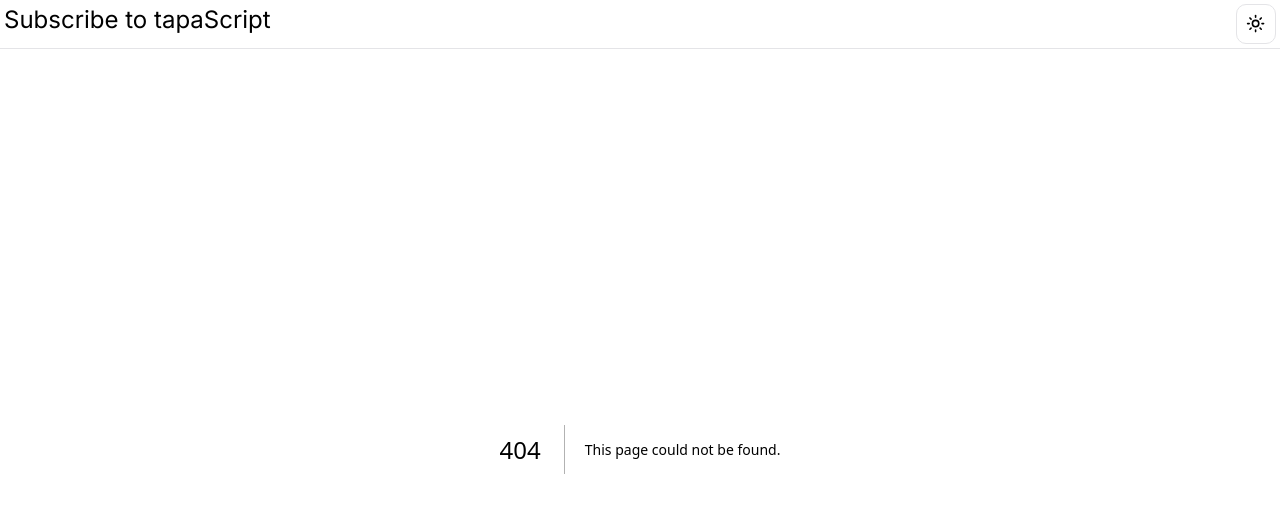
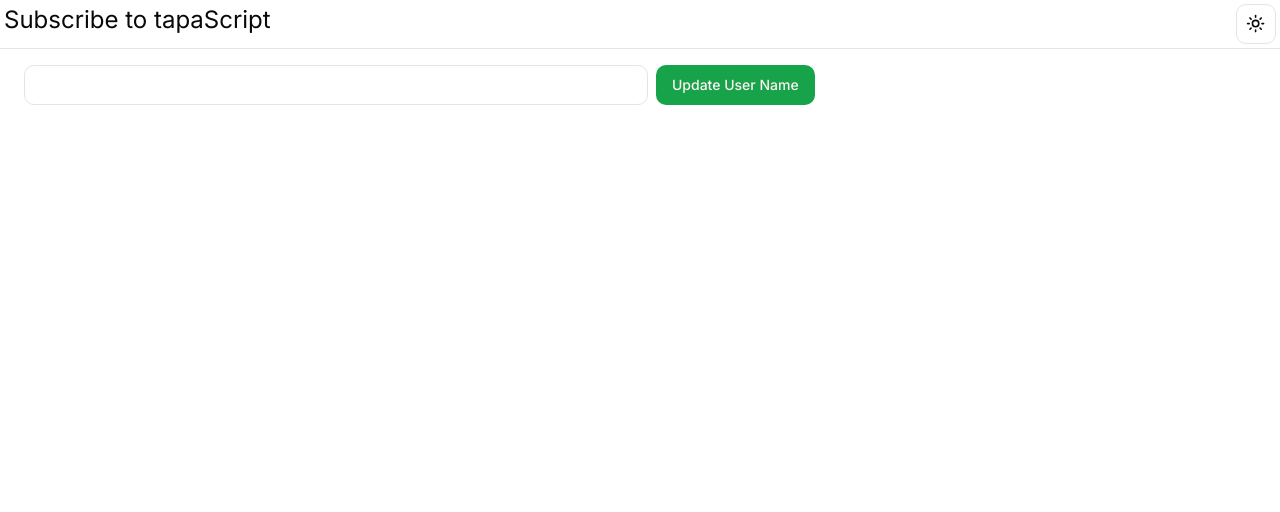
Before and after one commit to atapas/nextjs-email, a Next.js app: page /extra-args in a window 1280 px wide. Before the commit this address had no page. Shown: the top 512 px of the page. Built offline with nearby package versions, Linux system fonts and the light colour scheme.

Commit message:
(feat) Added code for extra args video

```diff
--- /dev/null
+++ b/app/actions/user.js
@@ -0,0 +1,15 @@
+"use server"
+
+import { Subscriber } from "@/models/subs-model";
+
+export async function updateUser(userId, formData) {
+  console.log(userId);
+  const name = formData.get('name');
+  console.log(name);
+  try {
+    await Subscriber.findByIdAndUpdate(userId, {name: name})
+  } catch (err) {
+    console.error(err);
+    throw new Error(err.message);
+  }
+}
--- /dev/null
+++ b/app/extra-args/page.js
@@ -0,0 +1,7 @@
+import UserForm from "@/components/user-form";
+
+const ExtraArgsDemo = () => {
+  return <UserForm userId={"6673dd0dc6ceaa8f5cc11b9e"} />;
+};
+
+export default ExtraArgsDemo;
--- a/app/layout.js
+++ b/app/layout.js
@@ -9,7 +9,7 @@ import { Toaster } from "@/components/ui/sonner"
 import { dbConnect } from "@/lib/mongo";
 
 export const metadata = {
-  title: "Create Next App",
+  title: "Server Actions",
   description: "Generated by create next app",
 };
 
--- /dev/null
+++ b/components/user-form.jsx
@@ -0,0 +1,22 @@
+"use client"
+
+import { Button } from "./ui/button";
+import { Input } from "./ui/input";
+import { updateUser } from "@/app/actions/user";
+import { toast } from "sonner";
+
+const UserForm = ({ userId }) => {
+  const updateUserWithId = updateUser.bind(null, userId);
+
+  return (
+    <form className="p-4 flex" action={(formData) => {
+        updateUserWithId(formData);
+        toast.success("updated successfully");
+      }}>
+      <Input className="w-1/2 mx-2" type="text" name="name" />
+      <Button type="submit">Update User Name</Button>
+    </form>
+  );
+};
+
+export default UserForm;
```
Also changed, not shown: 1 other file (tests, documents, lock files or other folders).
